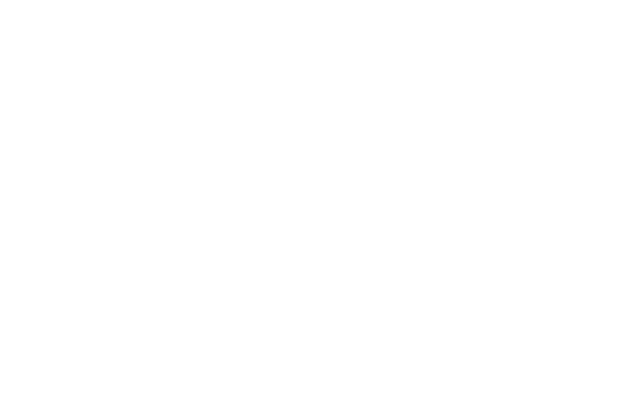
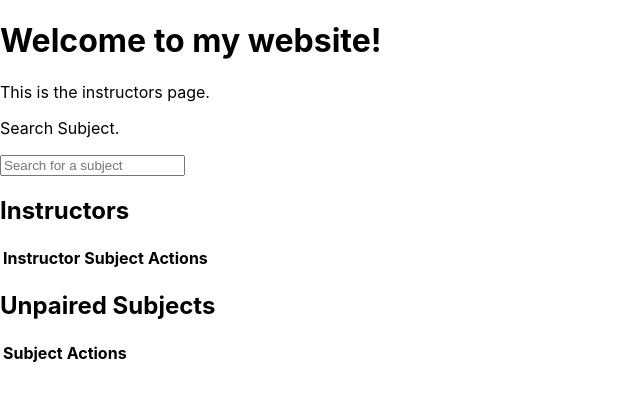
Before and after one commit to jurenroy/acss, a React (Create React App) app: page /instructors in a window 1280 px wide. Before the commit this address had no page. Shown: the top 400 px of the page, without its empty margins (0-640 px from the left). Built offline with nearby package versions, Linux system fonts and the light colour scheme.

Commit message:
Instructor redux

```diff
--- a/src/App.js
+++ b/src/App.js
@@ -7,6 +7,7 @@
 import Subjects from './Screens/Subjects/Subjects';
 import Courses from './Screens/Courses/Courses';
 import Rooms from './Screens/Rooms/Rooms';
+import Instructors from './Screens/Instructor/Instructor';
 
 function App() {
   return (
@@ -18,6 +19,7 @@
             <Route path="/courses" element={<Courses />} />
             <Route path="/subjects" element={<Subjects/>} />
             <Route path="/rooms" element={<Rooms/>} />
+            <Route path="/instructors" element={<Instructors/>} />
           </Routes>
         </Router>
       </PersistGate>
--- /dev/null
+++ b/src/Components/Redux/Instructors/InstructorsSlice.js
@@ -0,0 +1,18 @@
+import { createSlice } from '@reduxjs/toolkit';
+
+const InstructorsSlice = createSlice({
+  name: 'instructors',
+  initialState: [],
+  reducers: {
+    setInstructorPair: (state, action) => {
+      state.push(action.payload);
+    },
+    unsetInstructorPair: (state, action) => {
+        state.splice(action.payload, 1);
+      },
+  },
+});
+
+export const { setInstructorPair, unsetInstructorPair } = InstructorsSlice.actions;
+
+export default InstructorsSlice.reducer;
--- a/src/Components/Redux/rootReducer.js
+++ b/src/Components/Redux/rootReducer.js
@@ -2,11 +2,13 @@
 import SubjectsReducer from './Subjects/SubjectsSlice';
 import CoursesReducer from './Courses/CoursesSlice';
 import RoomsReducer from './Rooms/RoomsSlice';
+import InstructorsReducer from './Instructors/InstructorsSlice';
 
 const rootReducer = combineReducers({
   subjects: SubjectsReducer,
   courses: CoursesReducer,
   rooms: RoomsReducer,
+  instructors: InstructorsReducer,
 });
 
 export default rootReducer;
--- /dev/null
+++ b/src/Screens/Instructor/Instructor.js
@@ -0,0 +1,182 @@
+import React, { useState } from 'react';
+import { useDispatch, useSelector } from 'react-redux';
+import { setInstructorPair, unsetInstructorPair } from '../../Components/Redux/Instructors/InstructorsSlice';
+
+function Instructors() {
+  const dispatch = useDispatch();
+  const subjects = useSelector((state) => state.subjects);
+  const instructors = useSelector((state) => state.instructors);
+  const [searchQuery, setSearchQuery] = useState('');
+  const [selectedSubject, setSelectedSubject] = useState(null);
+  const [instructorInput, setInstructorInput] = useState('');
+
+  const filteredSubjects = subjects.filter(
+    (subject) =>
+      subject.subjects.some(
+        (sub) =>
+          sub.code.toLowerCase().includes(searchQuery.toLowerCase()) ||
+          sub.name.toLowerCase().includes(searchQuery.toLowerCase())
+      )
+  );
+
+  const handleChange = (event) => {
+    setSearchQuery(event.target.value);
+  };
+
+  const handleSelectSubject = (subject) => {
+    setSelectedSubject(subject);
+  };
+
+  const handleSetInstructorPair = () => {
+    dispatch(setInstructorPair({ instructor: instructorInput, subject: `${selectedSubject.code} - ${selectedSubject.name}` }));
+    setSelectedSubject(null);
+    setInstructorInput('');
+  };
+
+  const handleUnsetInstructorPair = (sub) => {
+    dispatch(unsetInstructorPair(sub));
+  };
+
+  const handleUnsetAllInstructorPairs = () => {
+    subjects.forEach((subject) => {
+      subject.subjects.forEach((sub) => {
+        const subjectString = `${sub.code} - ${sub.name}`;
+        if (instructors.some((pair) => pair.subject === subjectString)) {
+          dispatch(unsetInstructorPair(subjectString));
+          setSelectedSubject(sub); // add this line to set the currently removed subject as selectedSubject
+        }
+      });
+    });
+  };
+
+
+  const filteredUnpairedSubjects = subjects.filter(
+    (subject) =>
+      !instructors.some(
+        (pair) =>
+          `${subject.code} - ${subject.name}` === pair.subject
+      )
+  );
+
+  const unpairedSubjects = filteredUnpairedSubjects.filter(
+    (subject) =>
+      !instructors.some(
+        (pair) =>
+          `${subject.code} - ${subject.name}` === pair.subject
+      )
+  );
+
+
+  return (
+    <div>
+      <h1>Welcome to my website!</h1>
+      <p>This is the instructors page.</p>
+      <p>Search Subject.</p>
+      <input
+        type="text"
+        placeholder="Search for a subject"
+        value={searchQuery}
+        onChange={handleChange}
+      />
+      {searchQuery.length > 0 && (
+        <table>
+          <thead>
+            <tr>
+              <th>Subject</th>
+            </tr>
+          </thead>
+          <tbody>
+            {filteredSubjects.map((subject, index) =>
+              subject.subjects.map((sub, subIndex) => {
+                if (
+                  sub.code.toLowerCase().includes(searchQuery.toLowerCase()) ||
+                  sub.name.toLowerCase().includes(searchQuery.toLowerCase())
+                ) {
+                  return (
+                    <tr key={`${index}-${subIndex}`}>
+                      <td>
+                        {sub.code} - {sub.name}
+                        {instructors.some((pair) => pair.subject === `${sub.code} - ${sub.name}`) ? (
+                          <button onClick={() => handleUnsetInstructorPair(sub)}>Remove Instructor</button>
+                        ) : (
+                          <button onClick={() => handleSelectSubject(sub)}>Select</button>
+                        )}
+                      </td>
+                    </tr>
+                  );
+                } else {
+                  return null;
+                }
+              })
+            )}
+          </tbody>
+        </table>
+      )}
+      {selectedSubject && (
+        <div>
+          <p>Selected Subject:</p>
+          <p>
+            {selectedSubject.code} - {selectedSubject.name}
+          </p>
+          <input type="text"
+            placeholder="Enter Instructor Name"
+            value={instructorInput}
+            onChange={(event) => setInstructorInput(event.target.value)}
+          />
+          <button onClick={handleSetInstructorPair}>Set Instructor</button>
+        </div>
+      )}
+      <h2>Instructors</h2>
+      <table>
+        <thead>
+          <tr>
+            <th>Instructor</th>
+            <th>Subject</th>
+            <th>Actions</th>
+          </tr>
+        </thead>
+        <tbody>
+          {instructors.map((pair, index) => (
+            <tr key={index}>
+              <td>{pair.instructor}</td>
+              <td>{pair.subject}</td>
+              <td>
+                <button onClick={() => dispatch(unsetInstructorPair(index))}>Remove</button>
+              </td>
+            </tr>
+          ))}
+        </tbody>
+      </table>
+      <h2>Unpaired Subjects</h2>
+      <table>
+        <thead>
+          <tr>
+            <th>Subject</th>
+            <th>Actions</th>
+          </tr>
+        </thead>
+        <tbody>
+        </tbody>
+      </table>
+      {unpairedSubjects.map((subject, index) =>
+        subject.subjects.map((sub, subIndex) => {
+          const subjectString = `${sub.code} - ${sub.name}`;
+          if (instructors.some((pair) => pair.subject === subjectString)) {
+            return null;
+          } else {
+            return (
+              <tr key={`${index}-${subIndex}`}>
+                <td>
+                  {subjectString}
+                  <button onClick={() => handleSelectSubject(sub)}>Select</button>
+                </td>
+              </tr>
+            );
+          }
+        })
+      )}
+    </div>
+  );
+}
+
+export default Instructors;
--- a/src/Screens/Rooms/Rooms.js
+++ b/src/Screens/Rooms/Rooms.js
@@ -27,12 +27,12 @@
       <h1>Welcome to my website!</h1>
       <p>This is the rooms page.</p>
       <input type="text" value={roomInput} onChange={handleInputChange} />
-      <button onClick={handleAddRoom}>Add Course</button>
+      <button onClick={handleAddRoom}>Add Room</button>
       <table>
         <thead>
           <tr>
             <th>ID</th>
-            <th>Course</th>
+            <th>Room</th>
             <th>Action</th>
           </tr>
         </thead>
```
